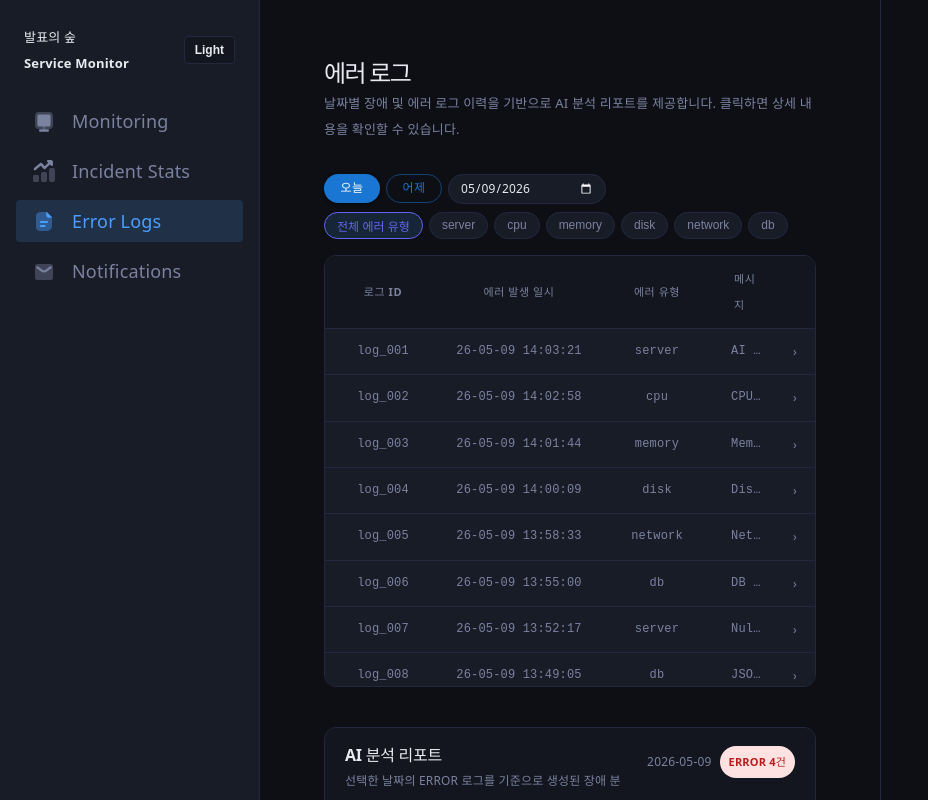
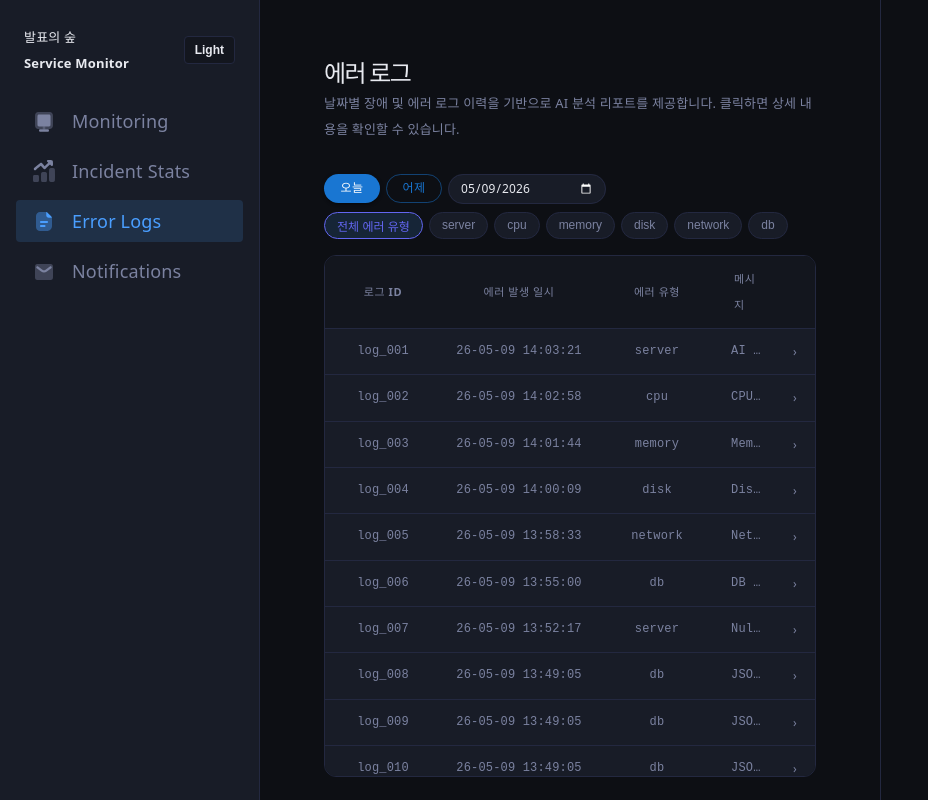
Before and after one commit to jeondaegam/service-monitor, a React (Vite) app in the folder perf-monitor-portlet/: page /error-log in a window 1280 px wide. Shown: the top 800 px of the page, without its empty margins (0-928 px from the left). Built offline with nearby package versions, Linux system fonts and the light colour scheme.

Commit message:
에러로그: 스크롤 다시 추가

```diff
--- a/perf-monitor-portlet/src/pages/ErrorLog/ErrorLogPage.module.css
+++ b/perf-monitor-portlet/src/pages/ErrorLog/ErrorLogPage.module.css
@@ -96,17 +96,21 @@
 }
 
 .tableCard {
-  height: clamp(430px, 52vh, 680px);
-  overflow: auto;
+  max-height: 520px;
+  overflow-y: auto;
+  overflow-x: hidden;
+
   border: 1px solid var(--app-border);
   border-radius: 12px;
   background: var(--app-panel);
-  scrollbar-color: var(--app-scrollbar-thumb) var(--app-scrollbar-track);
+
+  scrollbar-color: var(--app-scrollbar-thumb)
+    var(--app-scrollbar-track);
 }
 
 .table {
   width: 100%;
-  min-height: 100%;
+  /* min-height: 100%; */
   border-collapse: collapse;
   table-layout: fixed;
 }
```
